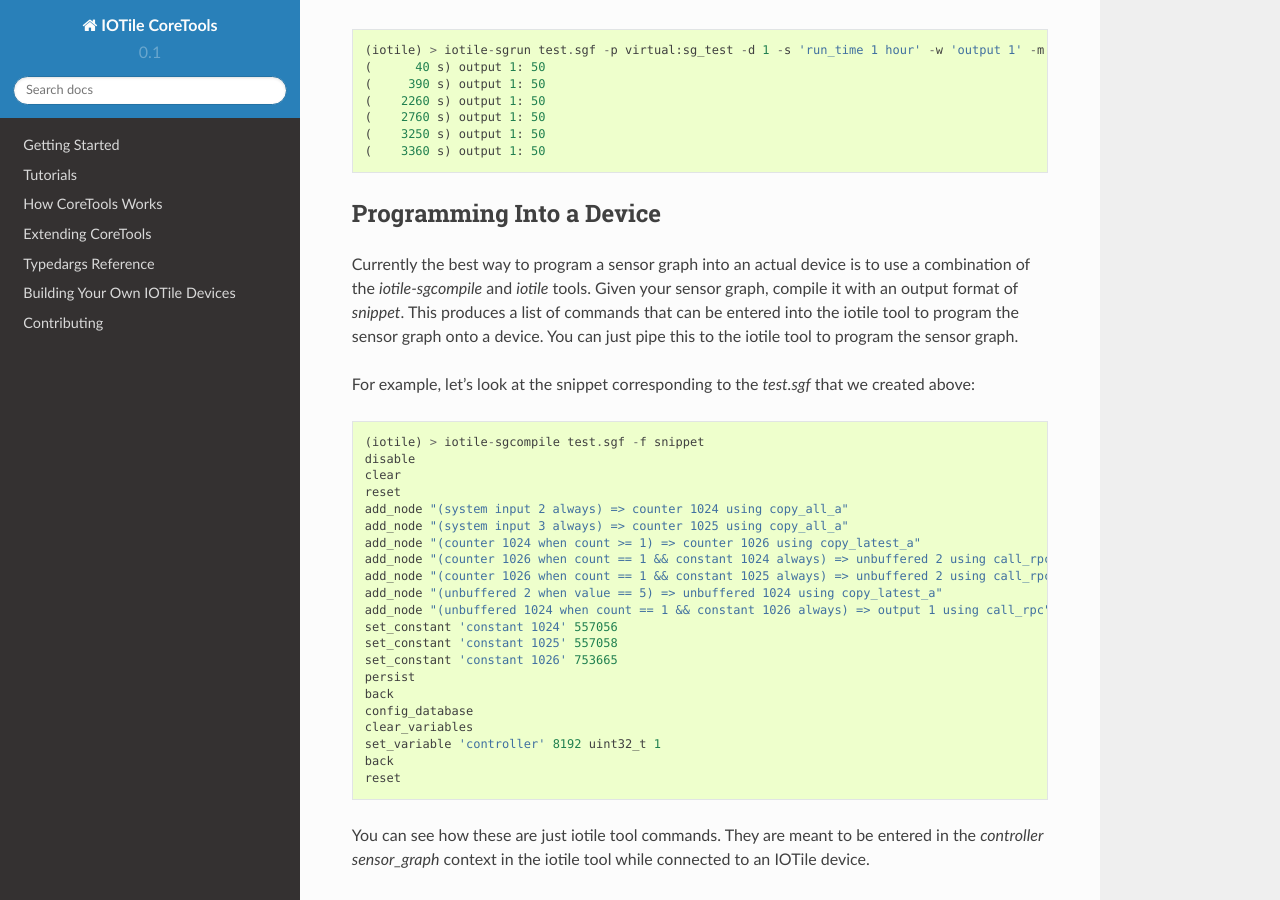
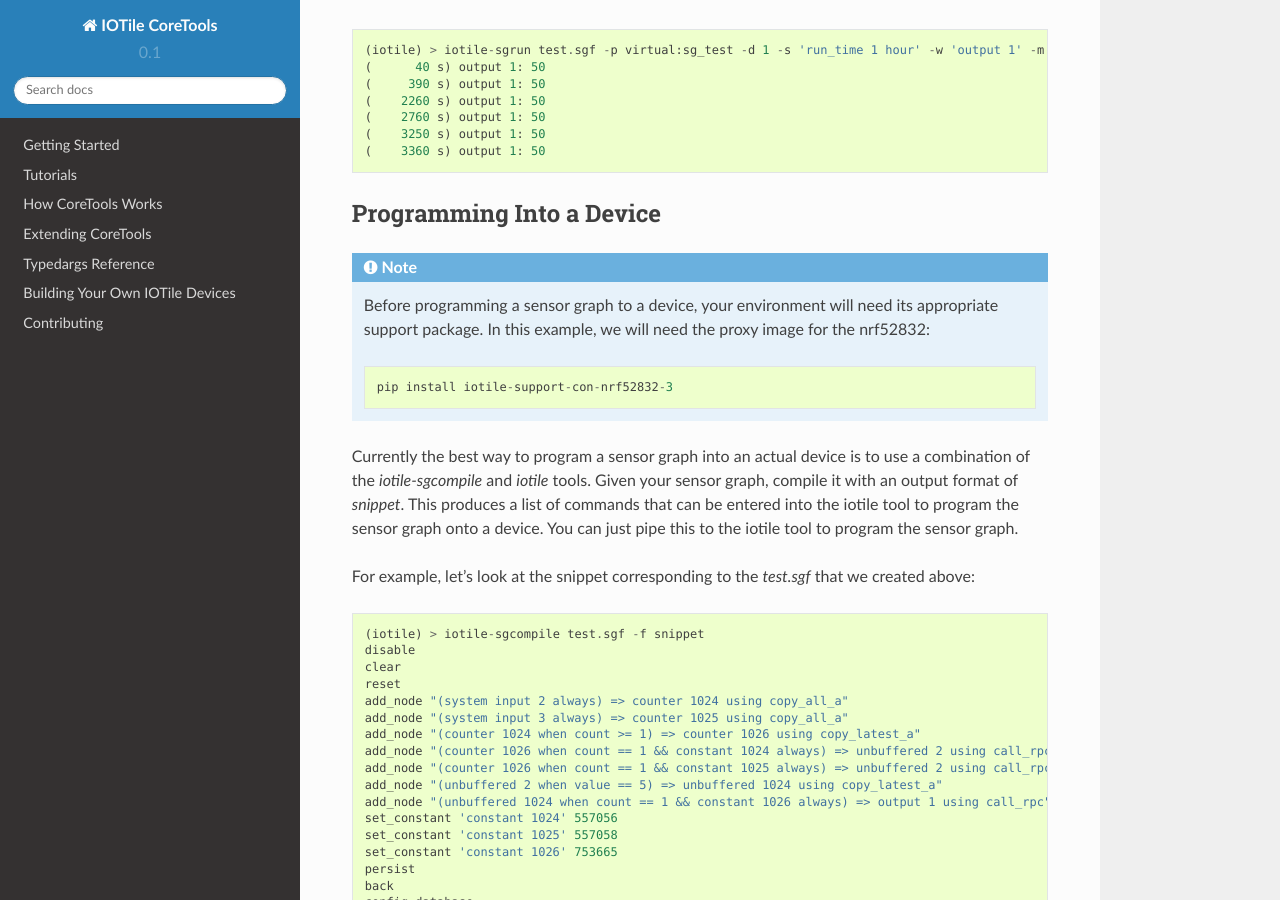
Before and after one commit to iotile/coretools, a Sphinx documentation site: the page built from doc/source/tutorials/sensor-graph-usage.rst, in a window 1280 px wide and 900 px high, scrolled down 2573 px. Built offline with Sphinx 7.4.7 and the Read the Docs theme 2.0.0, drawn with Linux system fonts in a browser that asks for light colours.

Commit message:
Update sensor-graph-usage.rst (#706)
Adding note to tell user to install appropriate support package

```diff
--- a/doc/source/tutorials/sensor-graph-usage.rst
+++ b/doc/source/tutorials/sensor-graph-usage.rst
@@ -126,6 +126,14 @@
 Programming Into a Device
 #########################
 
+.. note::
+
+	Before programming a sensor graph to a device, your environment will
+	need its appropriate support package. In this example, we will need
+	the proxy image for the nrf52832::
+
+		pip install iotile-support-con-nrf52832-3
+
 Currently the best way to program a sensor graph into an actual device is to
 use a combination of the `iotile-sgcompile` and `iotile` tools.  Given your
 sensor graph, compile it with an output format of `snippet`.  This produces
```
